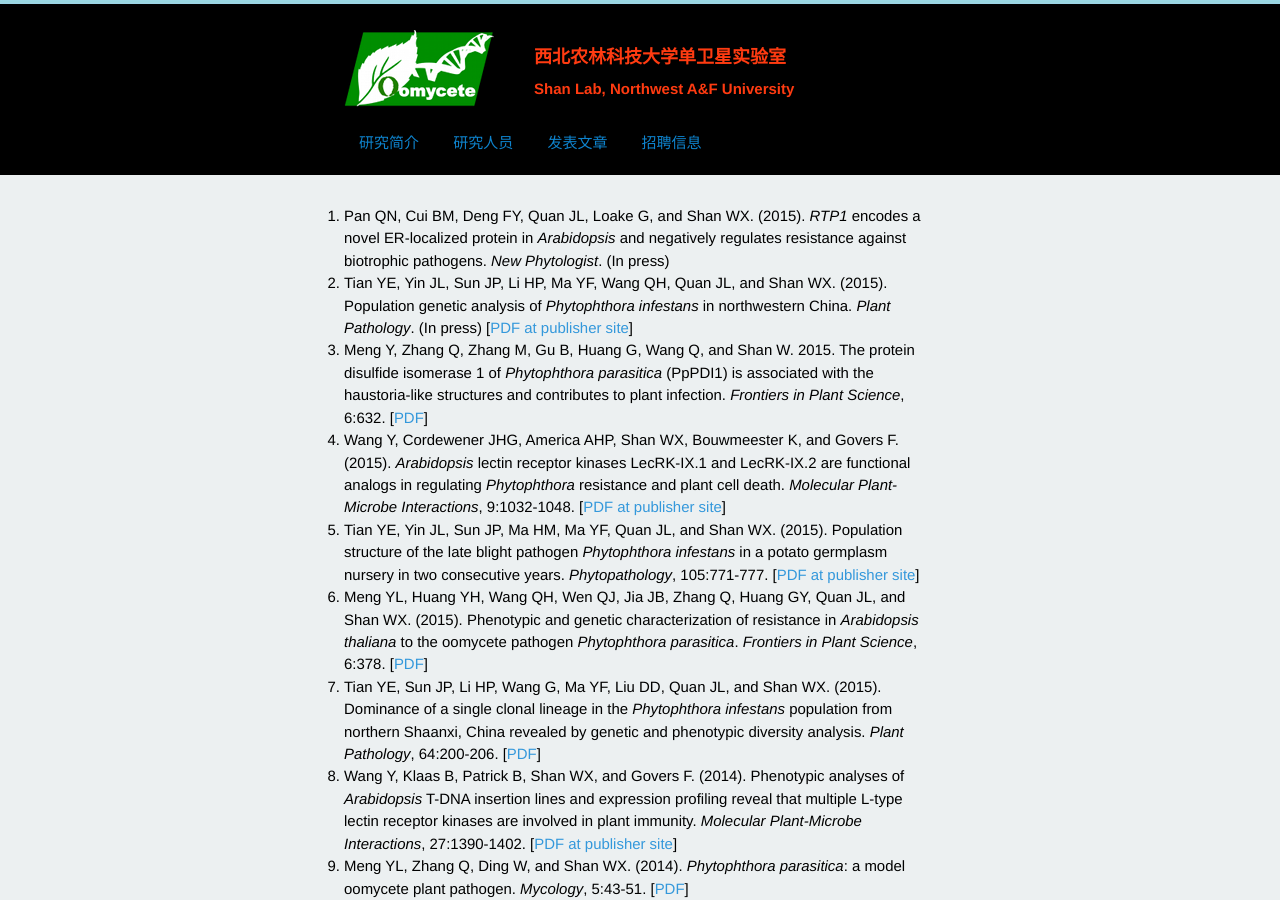
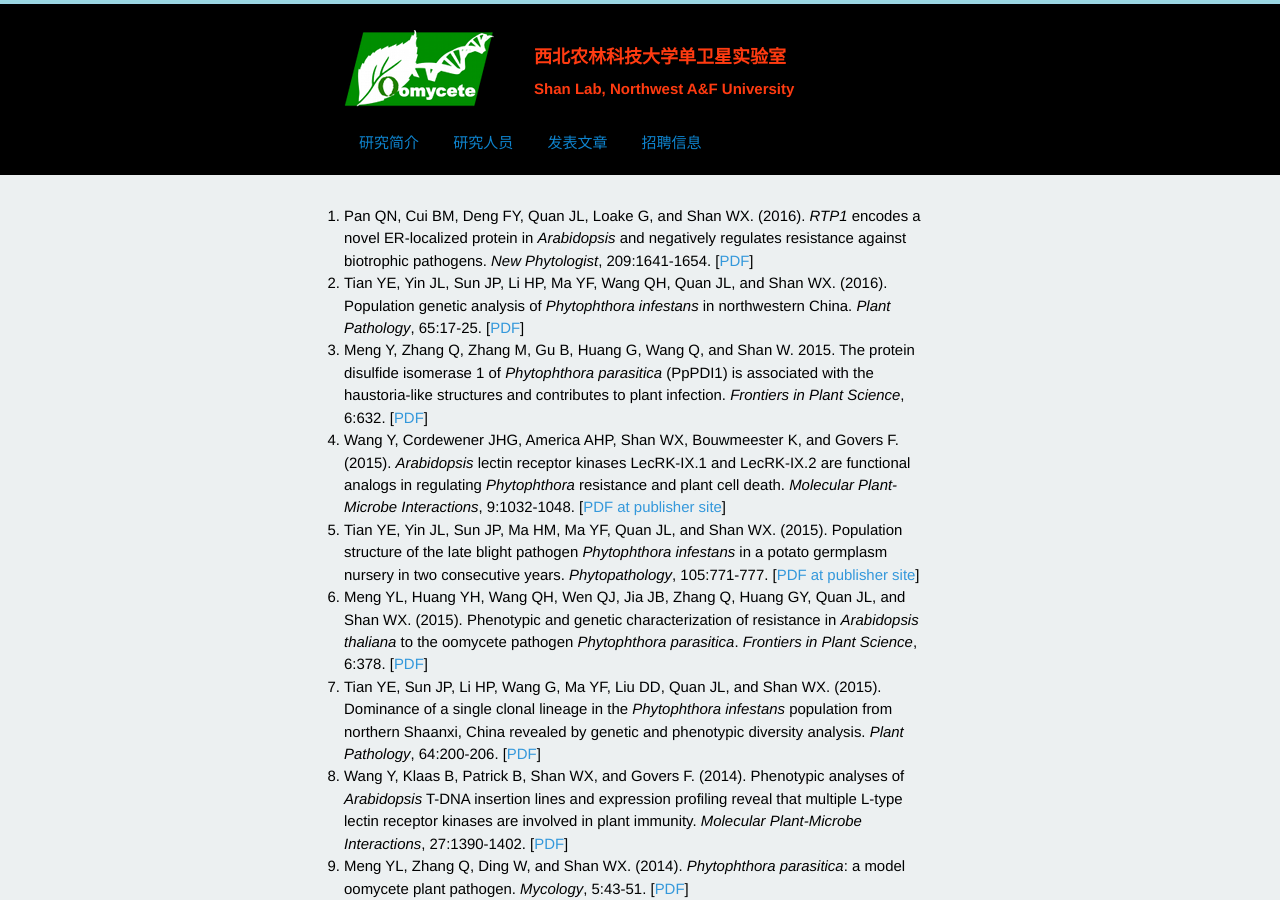
Before and after one commit to shanclub2/shanlab, a Jekyll site: the page built from publication.html, in a window 1280 px wide and 900 px high. Built offline with Jekyll 4.4.1, drawn with Linux system fonts in a browser that asks for light colours; Markdown is read by kramdown in place of the engine named in the settings; a script that is not in the unit is left out.

Commit message:
upload pdfs

```diff
--- a/publication.html
+++ b/publication.html
@@ -11,12 +11,11 @@ title: 单卫星实验室
 <ol>
 
 <li>
-Pan QN, Cui BM, Deng FY, Quan JL, Loake G, and Shan WX. (2015). <i>RTP1</i> encodes a novel ER-localized protein in <i>Arabidopsis</i> and negatively regulates resistance against biotrophic pathogens. <i>New Phytologist</i>. (In press)
-
+Pan QN, Cui BM, Deng FY, Quan JL, Loake G, and Shan WX. (2016). <i>RTP1</i> encodes a novel ER-localized protein in <i>Arabidopsis</i> and negatively regulates resistance against biotrophic pathogens. <i>New Phytologist</i>, 209:1641-1654. [<a href="/pdf/qnpan2016.pdf">PDF</a>]
 </li>
 
 <li>
-Tian YE, Yin JL, Sun JP, Li HP, Ma YF, Wang QH, Quan JL, and Shan WX. (2015). Population genetic analysis of <i>Phytophthora infestans</i> in northwestern China. <i>Plant Pathology</i>. (In press) [<a href="http://onlinelibrary.wiley.com/doi/10.1111/ppa.12392/pdf">PDF at publisher site</a>]
+Tian YE, Yin JL, Sun JP, Li HP, Ma YF, Wang QH, Quan JL, and Shan WX. (2016). Population genetic analysis of <i>Phytophthora infestans</i> in northwestern China. <i>Plant Pathology</i>, 65:17-25. [<a href="/pdf/yetian2016.pdf">PDF</a>]
 </li>
 
 <li>
@@ -40,7 +39,7 @@ Tian YE, Sun JP, Li HP, Wang G, Ma YF, Liu DD, Quan JL, and Shan WX. (2015). Dom
 </li>
 
 <li>
-Wang Y, Klaas B, Patrick B, Shan WX, and Govers F. (2014). Phenotypic analyses of <i>Arabidopsis</i> T-DNA insertion lines and expression profiling reveal that multiple L-type lectin receptor kinases are involved in plant immunity. <i>Molecular Plant-Microbe Interactions</i>, 27:1390-1402. [<a href="http://apsjournals.apsnet.org/doi/pdf/10.1094/MPMI-06-14-0191-R">PDF at publisher site</a>]
+Wang Y, Klaas B, Patrick B, Shan WX, and Govers F. (2014). Phenotypic analyses of <i>Arabidopsis</i> T-DNA insertion lines and expression profiling reveal that multiple L-type lectin receptor kinases are involved in plant immunity. <i>Molecular Plant-Microbe Interactions</i>, 27:1390-1402. [<a href="/pdf/ywang2014.pdf">PDF</a>]
 </li>
 
 <li>
```
Also changed, not shown: 3 other files.
